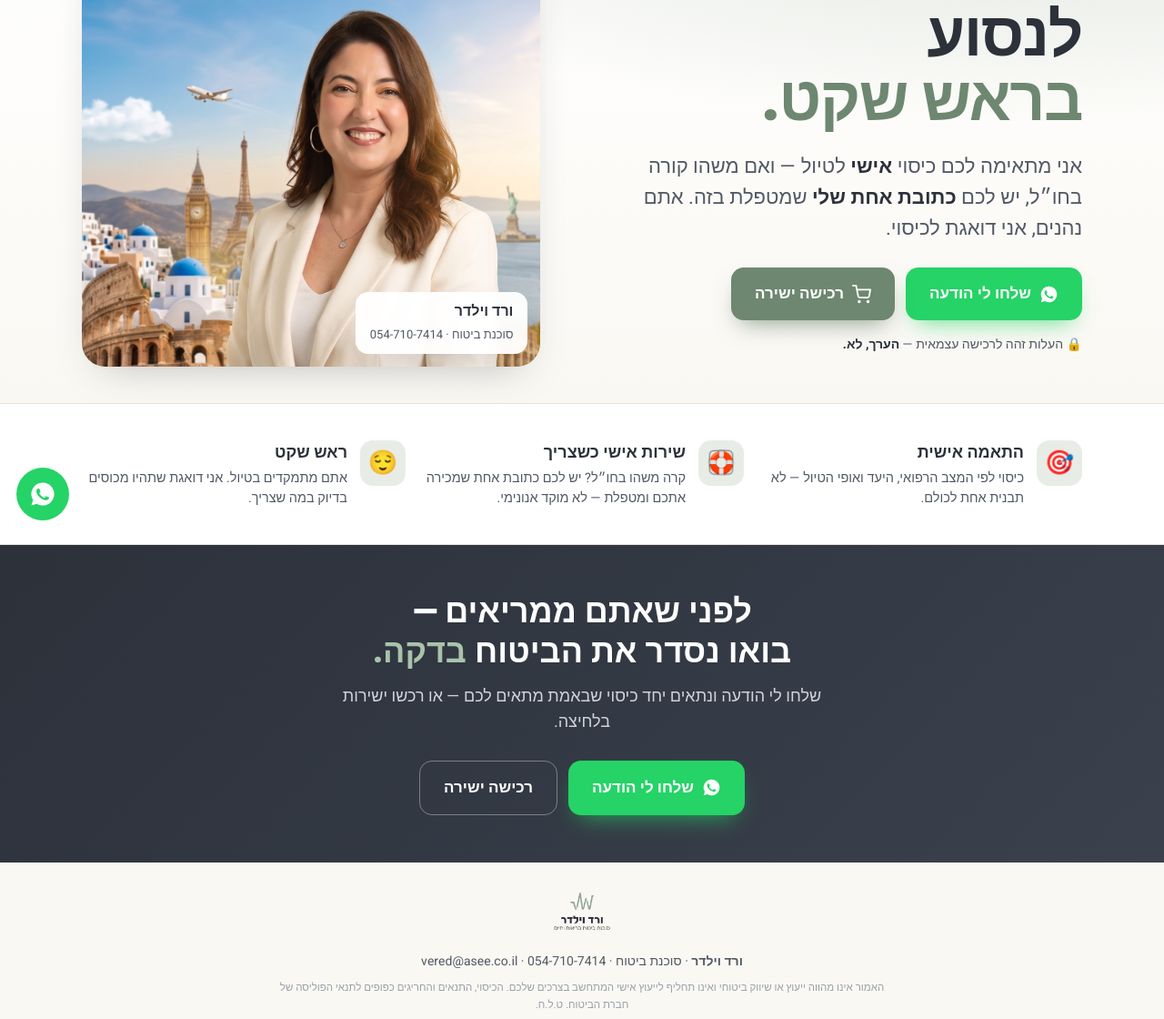
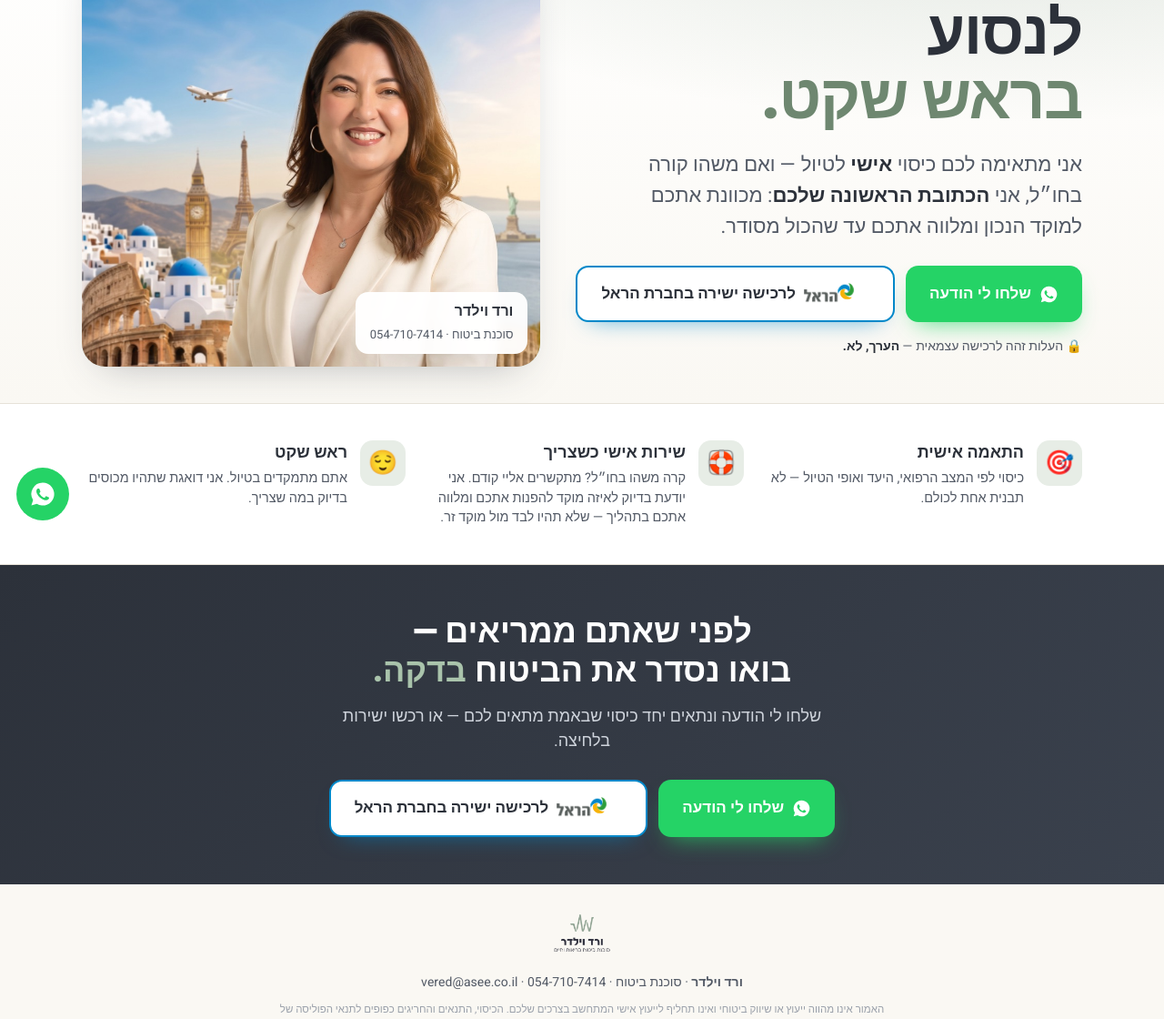
Before and after one commit to shlomimini-Claude/vered-travel-insurance, a plain HTML site: page index.html in a window 1280 px wide. Shown: the part 210-1330 px from the top of the page at 91% size. Drawn offline with Linux system fonts and the light colour scheme.

Commit message:
Per-company purchase buttons: logo + 'לרכישה ישירה בחברת X' + brand-colored border; refine claims-handling copy (Vered = first call, directs to right center)
Co-Authored-By: Claude Opus 4.8 <noreply@anthropic.com>

```diff
--- a/index.html
+++ b/index.html
@@ -26,6 +26,7 @@
 <style>
   :root{
     --sage:#8FA68E; --sage-deep:#6E8770; --sage-soft:#E7EDE6;
+    --brand:#0088C9; /* company brand color (Harel) — swapped per company */
     --ink:#2C313A; --ink-soft:#525965;
     --cream:#FAF8F3; --line:#E6E2D8; --wa:#25D366;
     --shadow:0 18px 45px -22px rgba(44,49,58,.35);
@@ -59,8 +60,9 @@
   .btn svg{width:21px;height:21px;flex:none}
   .btn-wa{background:var(--wa);color:#fff;box-shadow:0 12px 26px -12px rgba(37,211,102,.8)}
   .btn-wa:hover{background:#1eb858}
-  .btn-buy{background:var(--sage-deep);color:#fff;box-shadow:0 12px 26px -10px rgba(110,135,112,.8)}
-  .btn-buy:hover{background:#5d7460}
+  .btn-buy{background:#fff;color:var(--ink);border:2px solid var(--brand);box-shadow:0 12px 26px -16px color-mix(in srgb,var(--brand) 75%,transparent)}
+  .btn-buy:hover{background:color-mix(in srgb,var(--brand) 9%,#fff)}
+  .btn-buy .blogo{height:24px;width:auto;display:block;flex:none}
   .micro{font-size:14px;color:var(--ink-soft);margin-top:16px}
   .micro b{color:var(--ink)}
 
@@ -134,7 +136,7 @@
     <div>
       <span class="eyebrow">✈️ ביטוח נסיעות לחו״ל</span>
       <h1>לנסוע<br><span class="pin">בראש שקט.</span></h1>
-      <p class="lead">אני מתאימה לכם כיסוי <b>אישי</b> לטיול — ואם משהו קורה בחו״ל, יש לכם <b>כתובת אחת שלי</b> שמטפלת בזה. אתם נהנים, אני דואגת לכיסוי.</p>
+      <p class="lead">אני מתאימה לכם כיסוי <b>אישי</b> לטיול — ואם משהו קורה בחו״ל, אני <b>הכתובת הראשונה שלכם</b>: מכוונת אתכם למוקד הנכון ומלווה אתכם עד שהכול מסודר.</p>
       <div class="cta-row">
         <a class="btn btn-wa" href="https://wa.me/972547107414?text=%D7%94%D7%99%D7%99%20%D7%95%D7%A8%D7%93%2C%20%D7%90%D7%A0%D7%99%20%D7%98%D7%A1%2F%D7%94%20%D7%9C%D7%97%D7%95%22%D7%9C%20%D7%91%D7%A7%D7%A8%D7%95%D7%91%20%D7%95%D7%90%D7%A9%D7%9E%D7%97%2F%D7%94%20%D7%9C%D7%94%D7%AA%D7%90%D7%9E%D7%AA%20%D7%91%D7%99%D7%98%D7%95%D7%97%20%D7%A0%D7%A1%D7%99%D7%A2%D7%95%D7%AA%20%F0%9F%99%82" target="_blank" rel="noopener">
           <svg viewBox="0 0 24 24" fill="currentColor"><path d="M12 2a10 10 0 0 0-8.5 15.3L2 22l4.8-1.5A10 10 0 1 0 12 2Zm5.2 14.2c-.2.6-1.2 1.1-1.7 1.2-.5.1-1 .1-1.7-.1-.4-.1-.9-.3-1.6-.6-2.8-1.2-4.6-4-4.7-4.2-.1-.2-1.1-1.5-1.1-2.9 0-1.3.7-2 .9-2.2.2-.3.5-.3.7-.3h.5c.2 0 .4 0 .6.5.2.5.7 1.8.8 1.9.1.1.1.3 0 .5-.1.2-.2.3-.3.5l-.4.5c-.1.1-.3.3-.1.6.2.3.8 1.3 1.7 2.1 1.2 1 2.1 1.4 2.4 1.5.3.1.5.1.6-.1.2-.2.7-.8.9-1.1.2-.3.4-.2.6-.1l1.8.9c.2.1.4.2.4.3.1.1.1.6-.1 1.2Z"/></svg>
@@ -142,8 +144,8 @@
         </a>
         <!-- PURCHASE_LINK_START -->
         <a class="btn btn-buy" href="https://digital.harel-group.co.il/travel-policy/?guid=bee1d408-c6a7-410e-b4ee-ac690224bdd3&an=95671" target="_blank" rel="noopener">
-          <svg viewBox="0 0 24 24" fill="none" stroke="currentColor" stroke-width="2" stroke-linecap="round" stroke-linejoin="round"><circle cx="9" cy="21" r="1"/><circle cx="20" cy="21" r="1"/><path d="M1 1h4l2.7 13.4a2 2 0 0 0 2 1.6h9.7a2 2 0 0 0 2-1.6L23 6H6"/></svg>
-          רכישה ישירה
+          <img class="blogo" src="assets/logo-harel.png" alt="הראל" />
+          לרכישה ישירה בחברת הראל
         </a>
         <!-- PURCHASE_LINK_END -->
       </div>
@@ -169,7 +171,7 @@
     </div>
     <div class="vrow">
       <div class="ic">🛟</div>
-      <div><h3>שירות אישי כשצריך</h3><p>קרה משהו בחו״ל? יש לכם כתובת אחת שמכירה אתכם ומטפלת — לא מוקד אנונימי.</p></div>
+      <div><h3>שירות אישי כשצריך</h3><p>קרה משהו בחו״ל? מתקשרים אליי קודם. אני יודעת בדיוק לאיזה מוקד להפנות אתכם ומלווה אתכם בתהליך — שלא תהיו לבד מול מוקד זר.</p></div>
     </div>
     <div class="vrow">
       <div class="ic">😌</div>
@@ -189,7 +191,10 @@
         שלחו לי הודעה
       </a>
       <!-- PURCHASE_LINK_START -->
-      <a class="btn btn-ghost" href="https://digital.harel-group.co.il/travel-policy/?guid=bee1d408-c6a7-410e-b4ee-ac690224bdd3&an=95671" target="_blank" rel="noopener">רכישה ישירה</a>
+      <a class="btn btn-buy" href="https://digital.harel-group.co.il/travel-policy/?guid=bee1d408-c6a7-410e-b4ee-ac690224bdd3&an=95671" target="_blank" rel="noopener">
+        <img class="blogo" src="assets/logo-harel.png" alt="הראל" />
+        לרכישה ישירה בחברת הראל
+      </a>
       <!-- PURCHASE_LINK_END -->
     </div>
   </div>
```
Also changed, not shown: assets/logo-harel.png (added), assets/logo-harel.svg (added), assets/logo-menora.png (added), assets/logo-passportcard.png (added), assets/pc-favicon.png (added), 1 other file.
